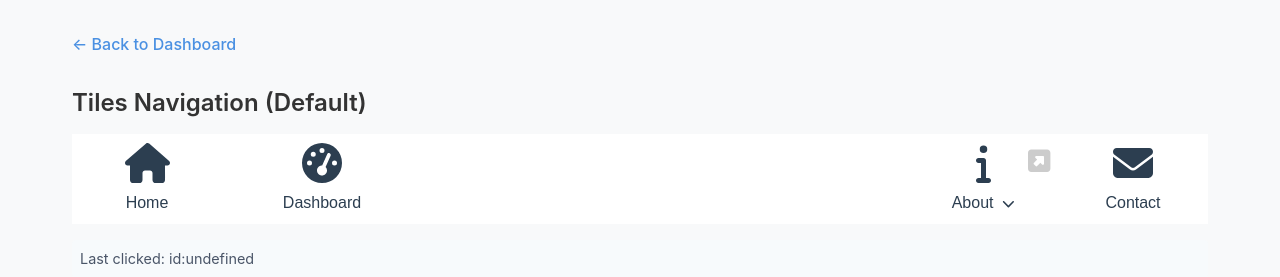
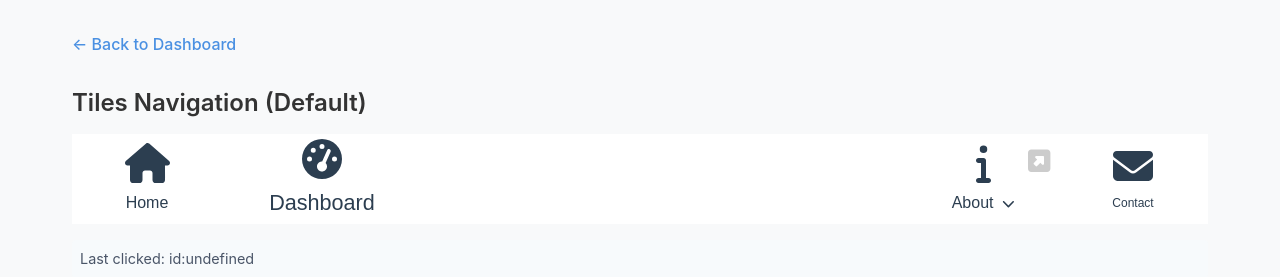
Before and after one commit to a-vision/vue-input-components, a Vue app: page /navigation in a window 1280 px wide. Shown: the top 277 px of the page. Built offline with nearby package versions, Linux system fonts and the light colour scheme.

Commit message:
feat: add labelSize property to navigation items

```diff
--- a/src/components/Navigation.vue
+++ b/src/components/Navigation.vue
@@ -63,7 +63,14 @@
               />
               <font-awesome-icon v-else :icon="item.icon" />
             </div>
-            <div v-if="item.label" class="navigation__label">
+            <div
+              v-if="item.label"
+              class="navigation__label"
+              :class="{
+                'navigation__label--small': item.labelSize === 'small',
+                'navigation__label--large': item.labelSize === 'large',
+              }"
+            >
               <span>{{ item.label }}</span>
               <div v-if="item.children" class="navigation__dropdown-arrow">
                 <font-awesome-icon icon="chevron-down" />
@@ -103,7 +110,16 @@
                 />
                 <font-awesome-icon v-else :icon="child.icon" />
               </div>
-              <div v-if="child.label" class="navigation__label">{{ child.label }}</div>
+              <div
+                v-if="child.label"
+                class="navigation__label"
+                :class="{
+                  'navigation__label--small': child.labelSize === 'small',
+                  'navigation__label--large': child.labelSize === 'large',
+                }"
+              >
+                {{ child.label }}
+              </div>
             </div>
           </div>
         </div>
@@ -144,7 +160,14 @@
               />
               <font-awesome-icon v-else :icon="item.icon" />
             </div>
-            <div v-if="item.label" class="navigation__label">
+            <div
+              v-if="item.label"
+              class="navigation__label"
+              :class="{
+                'navigation__label--small': item.labelSize === 'small',
+                'navigation__label--large': item.labelSize === 'large',
+              }"
+            >
               <span>{{ item.label }}</span>
               <div v-if="item.children" class="navigation__dropdown-arrow">
                 <font-awesome-icon icon="chevron-down" />
@@ -184,7 +207,16 @@
                 />
                 <font-awesome-icon v-else :icon="child.icon" />
               </div>
-              <div v-if="child.label" class="navigation__label">{{ child.label }}</div>
+              <div
+                v-if="child.label"
+                class="navigation__label"
+                :class="{
+                  'navigation__label--small': child.labelSize === 'small',
+                  'navigation__label--large': child.labelSize === 'large',
+                }"
+              >
+                {{ child.label }}
+              </div>
             </div>
           </div>
         </div>
@@ -555,6 +587,15 @@ onUnmounted(() => {
   display: flex;
   align-items: center;
   justify-content: center;
+  font-size: 1rem;
+}
+
+.navigation__label--small {
+  font-size: 0.75rem;
+}
+
+.navigation__label--large {
+  font-size: 1.35rem;
 }
 
 .navigation__label span {
--- a/src/types/navigation.ts
+++ b/src/types/navigation.ts
@@ -8,6 +8,7 @@ export interface NavigationItem {
   width?: string
   children?: NavigationItem[]
   hideExternalOpen?: boolean
+  labelSize?: 'small' | 'normal' | 'large'
 }
 
 export interface NavigationProps {
--- a/src/views/NavigationTestView.vue
+++ b/src/views/NavigationTestView.vue
@@ -120,6 +120,7 @@ const defaultItems: NavigationItem[] = [
     hideExternalOpen: true,
     icon: 'gauge-high',
     width: '200px',
+    labelSize: 'large',
   },
   {
     id: 'spacer',
@@ -152,6 +153,7 @@ const defaultItems: NavigationItem[] = [
     icon: 'envelope',
     width: '150px',
     alignment: 'right',
+    labelSize: 'small',
   },
 ]
 
```
